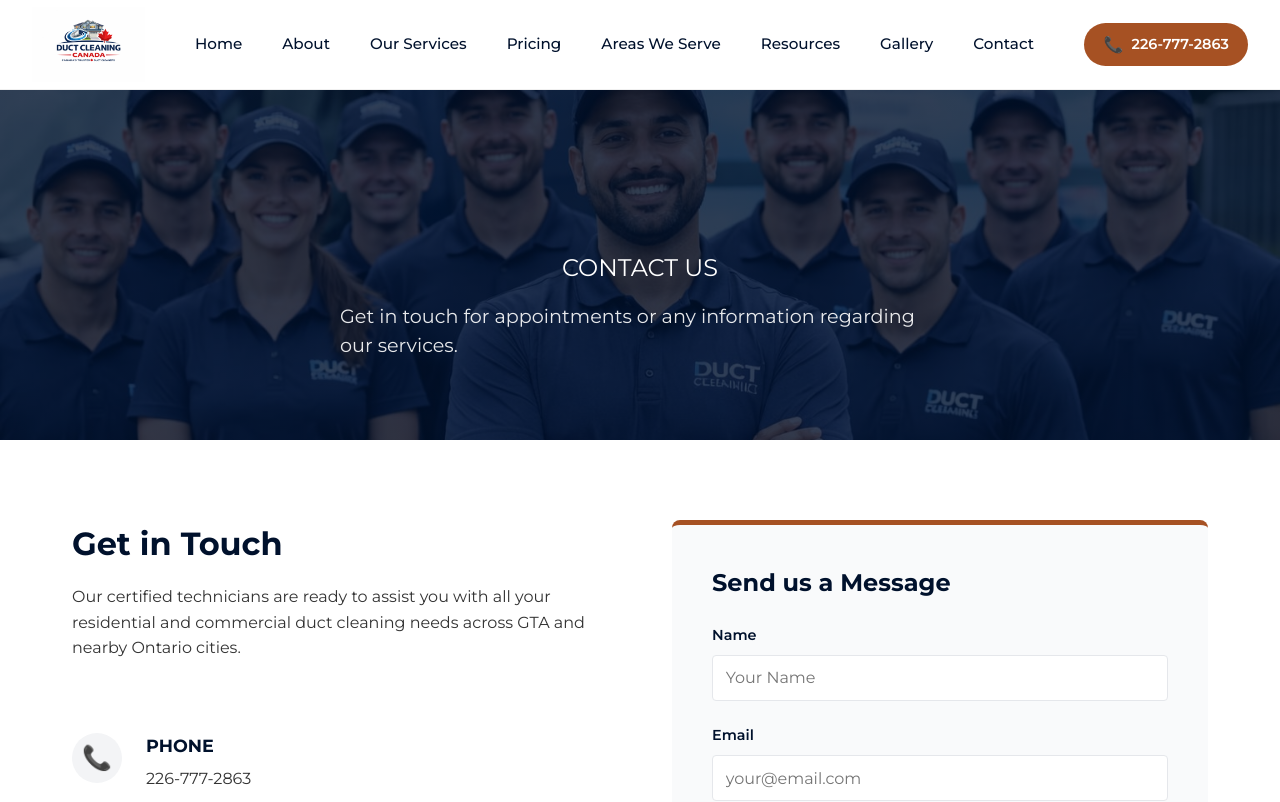
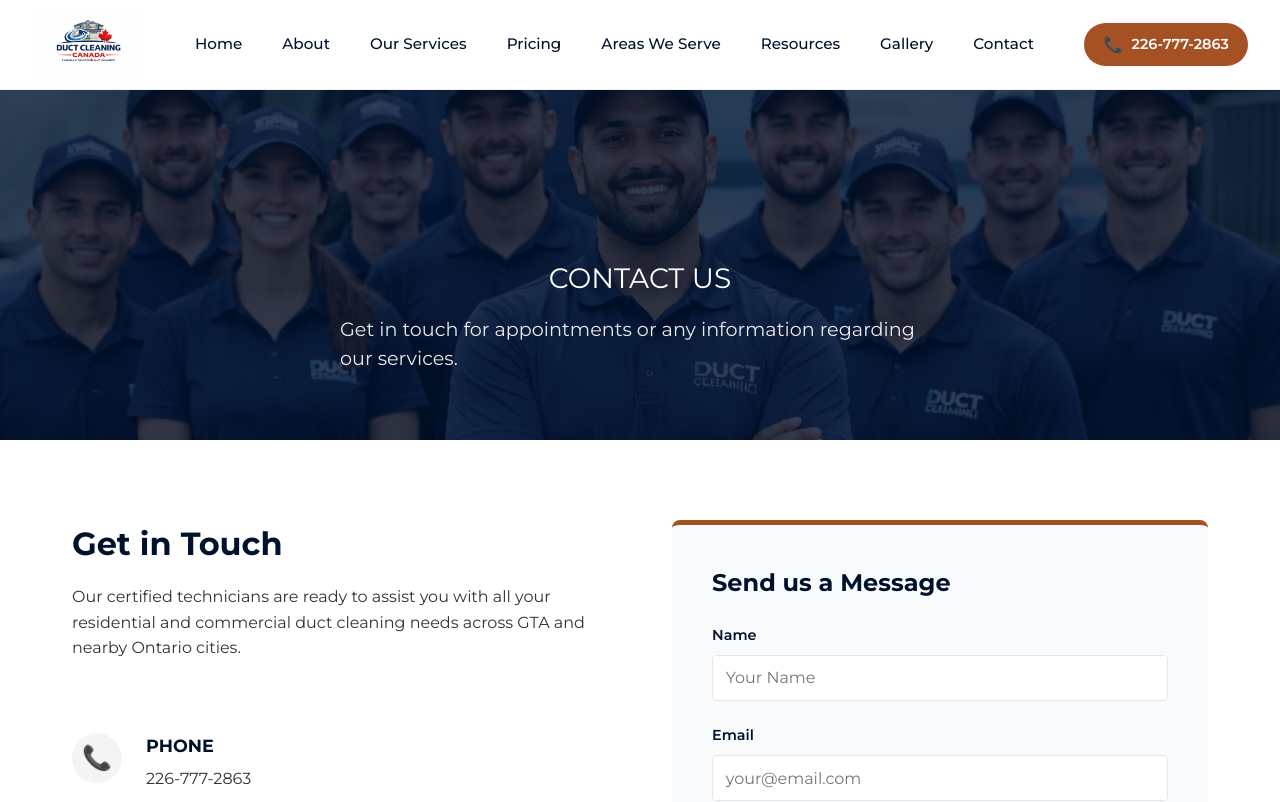
Before and after one commit to josph8487-prog/duct-Canada-original, a Next.js app: page /contact in a window 1280 px wide. Shown: the top 802 px of the page. Built offline with nearby package versions, Linux system fonts and the light colour scheme.

Commit message:
Update page.tsx

```diff
--- a/src/app/contact/page.tsx
+++ b/src/app/contact/page.tsx
@@ -43,7 +43,7 @@ export default function Contact() {
         <>
             <section className={styles.hero} dir="ltr">
                 <div className="container" style={{ textAlign: 'left' }}>
-     <h1 className={styles.heroTitle} style={{ fontSize: '24px', whiteSpace: 'nowrap', marginTop: '80px', textAlign: 'center', fontWeight: 'normal' }}>
+       <h1 className={styles.heroTitle} style={{ fontSize: '28px', whiteSpace: 'nowrap', marginTop: '100px', textAlign: 'center', fontWeight: 'normal' }}>
   CONTACT US
 </h1>
                     <p className={styles.heroSubtitle}>Get in touch for appointments or any information regarding our services.</p>
```
